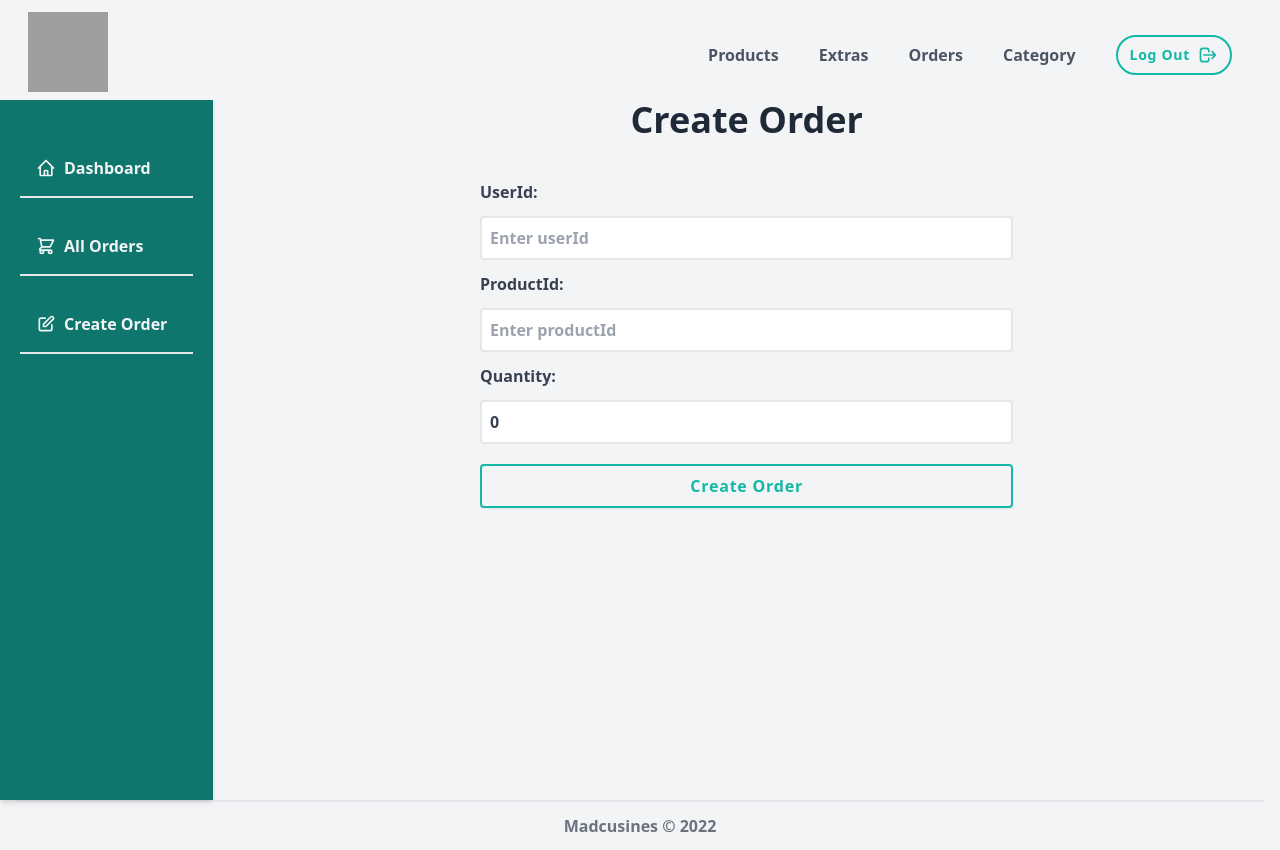
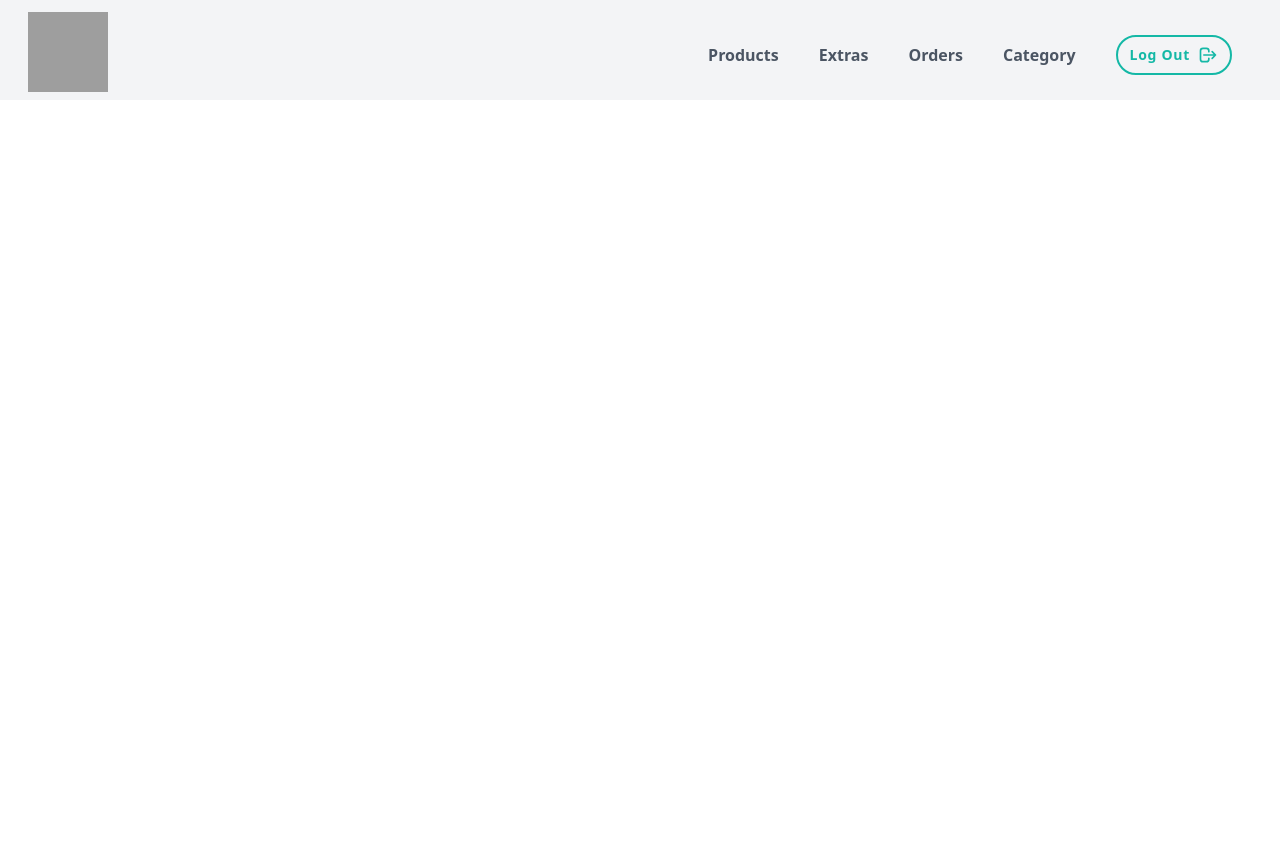
Before and after one commit to hayormikun/madcuisines, a Next.js app: page /orders/create in a window 1280 px wide. After the commit the page ends 800 px from the top, so only its background shows below. Built offline with nearby package versions, Linux system fonts and the light colour scheme; grey boxes are pictures that could not be loaded.

Commit message:
create orders comment

```diff
--- a/pages/orders/create.tsx
+++ b/pages/orders/create.tsx
@@ -7,111 +7,112 @@ import { Heading } from '../../components/Heading'
 import { Sidebar } from '../../components/Sidebar'
 import { IOrder } from '../../libs/interfaces/IOrders'
 
-const createOrder = async (order: IOrder): Promise<IOrder> => {
-  return await axios.post('http://api.madcuisines.com/order/place-order', order)
-}
+// const createOrder = async (order: IOrder): Promise<IOrder> => {
+//   return await axios.post('http://api.madcuisines.com/order/place-order', order)
+// }
 
 const create = () => {
-  const [userId, setUserId] = useState<string>('')
-  const [productId, setProductId] = useState<string>('')
-  const [quantity, setQuantity] = useState<number>(0)
+  // const [userId, setUserId] = useState<string>('')
+  // const [productId, setProductId] = useState<string>('')
+  // const [quantity, setQuantity] = useState<number>(0)
 
-  const {
-    mutate,
-    isLoading,
-    isError,
-    error,
-    isSuccess,
-  }: UseMutationResult<IOrder, Error, IOrder> = useMutation<
-    IOrder,
-    Error,
-    IOrder
-  >(createOrder)
+  // const {
+  //   mutate,
+  //   isLoading,
+  //   isError,
+  //   error,
+  //   isSuccess,
+  // }: UseMutationResult<IOrder, Error, IOrder> = useMutation<
+  //   IOrder,
+  //   Error,
+  //   IOrder
+  // >(createOrder)
 
-  const handleSubmit = (e: FormEvent<HTMLFormElement>) => {
-    e.preventDefault()
+  // const handleSubmit = (e: FormEvent<HTMLFormElement>) => {
+  //   e.preventDefault()
 
-    const order: IOrder = {
-      userId,
-      products: [{ productId, quantity }],
-    }
+  //   const order: IOrder = {
+  //     userId,
+  //     products: [{ productId, quantity }],
+  //   }
 
-    console.log(order)
-    mutate(order)
-  }
+  //   console.log(order)
+  //   mutate(order)
+  // }
 
   return (
-    <main className="lg:flex pt-20">
-      <Sidebar
-        view="Orders"
-        create="Order"
-        viewLink="/orders"
-        createLink="/orders/create"
-      />
+    <div>create order</div>
+    // <main className="lg:flex pt-20">
+    //   <Sidebar
+    //     view="Orders"
+    //     create="Order"
+    //     viewLink="/orders"
+    //     createLink="/orders/create"
+    //   />
 
-      <div className="mt-5 w-full lg:w-10/12">
-        <Heading heading="Create Order" />
+    //   <div className="mt-5 w-full lg:w-10/12">
+    //     <Heading heading="Create Order" />
 
-        <div className="grid">
-          {isError
-            ? `Error encountered while creating order delivery: ${error.message}`
-            : ''}
-          {isSuccess ? 'Order delivery created successfully' : ''}
-          <form
-            onSubmit={handleSubmit}
-            action="POST"
-            className="text-gray-700 font-semibold mx-auto w-6/12"
-          >
-            <div className="grid gap-3 w-full my-3">
-              <label htmlFor="userId">UserId:</label>
-              <input
-                className="p-2 w-full rounded border-2"
-                type={'text'}
-                placeholder="Enter userId"
-                value={userId}
-                onChange={(e) => {
-                  setUserId(e.target.value)
-                }}
-                required
-              />
-            </div>
+    //     <div className="grid">
+    //       {isError
+    //         ? `Error encountered while creating order delivery: ${error.message}`
+    //         : ''}
+    //       {isSuccess ? 'Order delivery created successfully' : ''}
+    //       <form
+    //         onSubmit={handleSubmit}
+    //         action="POST"
+    //         className="text-gray-700 font-semibold mx-auto w-6/12"
+    //       >
+    //         <div className="grid gap-3 w-full my-3">
+    //           <label htmlFor="userId">UserId:</label>
+    //           <input
+    //             className="p-2 w-full rounded border-2"
+    //             type={'text'}
+    //             placeholder="Enter userId"
+    //             value={userId}
+    //             onChange={(e) => {
+    //               setUserId(e.target.value)
+    //             }}
+    //             required
+    //           />
+    //         </div>
 
-            <div className="grid gap-3 w-full my-3">
-              <label htmlFor="productId">ProductId:</label>
-              <input
-                className="p-2 w-full rounded border-2"
-                type={'text'}
-                placeholder="Enter productId"
-                value={productId}
-                onChange={(e) => {
-                  setProductId(e.target.value)
-                }}
-                required
-              />
-            </div>
+    //         <div className="grid gap-3 w-full my-3">
+    //           <label htmlFor="productId">ProductId:</label>
+    //           <input
+    //             className="p-2 w-full rounded border-2"
+    //             type={'text'}
+    //             placeholder="Enter productId"
+    //             value={productId}
+    //             onChange={(e) => {
+    //               setProductId(e.target.value)
+    //             }}
+    //             required
+    //           />
+    //         </div>
 
-            <div className="grid gap-3 w-full my-3">
-              <label htmlFor="quantity">Quantity:</label>
-              <input
-                className="p-2 rounded w-full border-2"
-                type={'number'}
-                placeholder="Enter quantity"
-                value={quantity}
-                onChange={(e) => {
-                  setQuantity(e.target.valueAsNumber)
-                }}
-              />
-            </div>
+    //         <div className="grid gap-3 w-full my-3">
+    //           <label htmlFor="quantity">Quantity:</label>
+    //           <input
+    //             className="p-2 rounded w-full border-2"
+    //             type={'number'}
+    //             placeholder="Enter quantity"
+    //             value={quantity}
+    //             onChange={(e) => {
+    //               setQuantity(e.target.valueAsNumber)
+    //             }}
+    //           />
+    //         </div>
 
-            {isLoading ? (
-              <WideButton name="Creating Order... " />
-            ) : (
-              <WideButton name="Create Order" />
-            )}
-          </form>
-        </div>
-      </div>
-    </main>
+    //         {isLoading ? (
+    //           <WideButton name="Creating Order... " />
+    //         ) : (
+    //           <WideButton name="Create Order" />
+    //         )}
+    //       </form>
+    //     </div>
+    //   </div>
+    // </main>
   )
 }
 
```
Also changed, not shown: libs/interfaces/IOrders.ts (+0 -11 lines).
